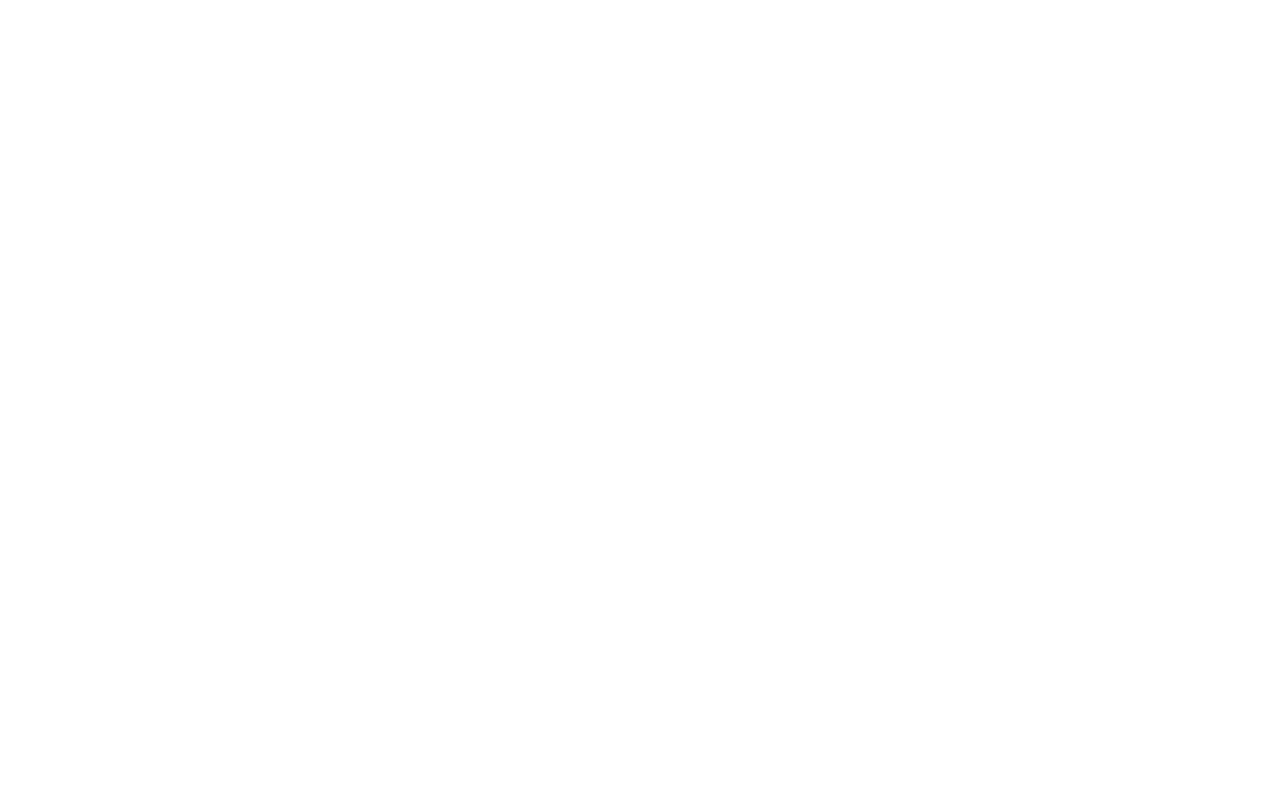
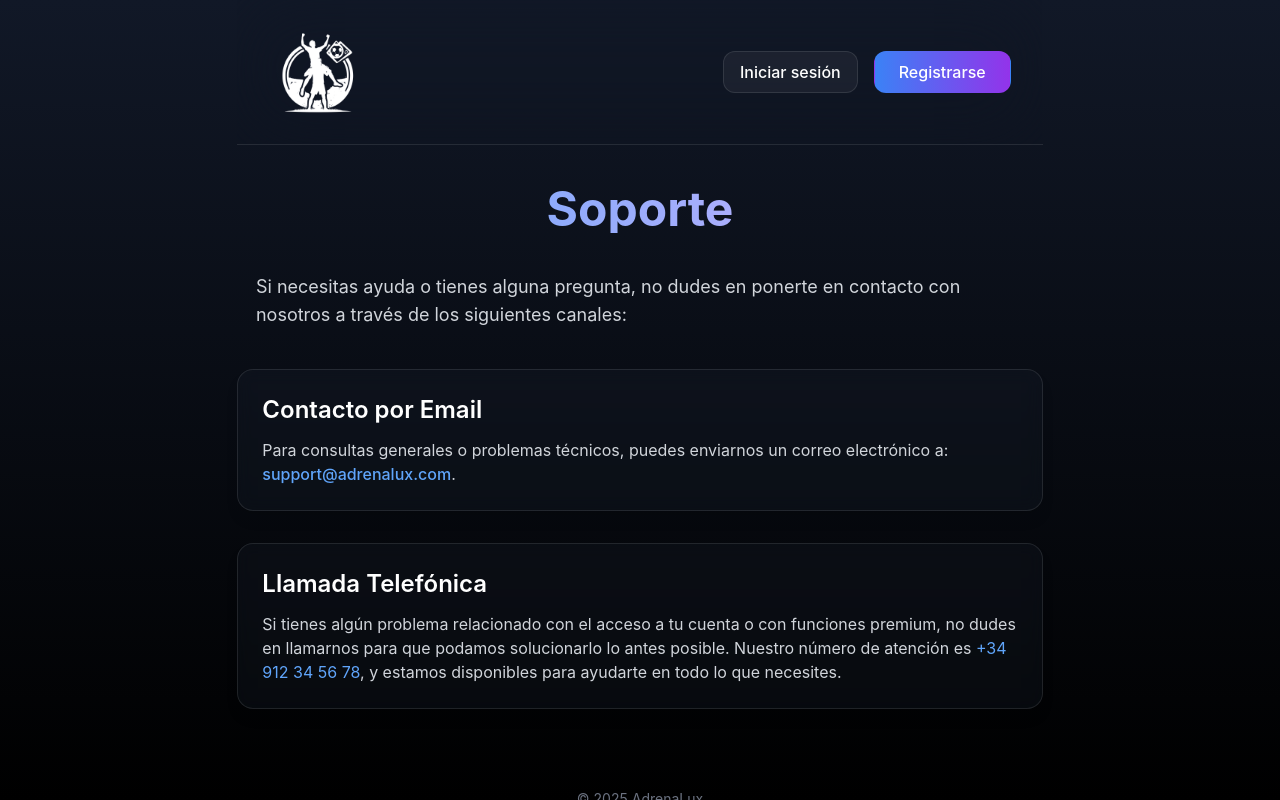
Before and after one commit to UNIZAR-30226-2025-05/adrenalux-frontend-web, a React (Vite) app: page /soporte in a window 1280 px wide. Before the commit this address had no page. Built offline with nearby package versions, Linux system fonts and the light colour scheme.

Commit message:
Fix terminos y ampliación landing page y página de soporte

```diff
--- a/src/App.jsx
+++ b/src/App.jsx
@@ -26,6 +26,7 @@
 import PartidasPausadas from "./components/PartidasPausadas";
 import Info from "./components/InfoFirstUser";
 import Terminos from "./components/Terminos";
+import Soporte from "./components/Soporte";
 
 function App() {
   const [theme, setTheme] = useState(localStorage.getItem("theme") || "dark");
@@ -78,6 +79,7 @@
         <Route path="/partidasPausadas" element={<PartidasPausadas />} />
         <Route path="/info" element={<Info />} />
         <Route path="/terminos" element={<Terminos />} />
+        <Route path="/soporte" element={<Soporte />} />
       </Routes>
     </Router>
   );
--- /dev/null
+++ b/src/components/Soporte.jsx
@@ -0,0 +1,112 @@
+import { useEffect } from 'react';
+import { useNavigate } from "react-router-dom";
+import { motion } from "framer-motion";
+import logo from "../assets/adrenalux_logo_white.png";
+import { getToken } from "../services/api/authApi";
+
+const Soporte = () => {
+    const navigate = useNavigate();
+    const token = getToken();
+
+    useEffect(() => {
+        document.documentElement.classList.add('bg-black');
+        document.body.className = 'bg-gradient-to-b from-gray-900 to-black text-white';
+        return () => {
+            document.documentElement.classList.remove('bg-black');
+            document.body.className = '';
+        };
+    }, []);
+
+    const handleLoginClick = () => navigate("/login");
+    const handleSignUpClick = () => navigate("/register");
+
+    const itemVariants = {
+        hidden: { y: 20, opacity: 0 },
+        visible: {
+            y: 0,
+            opacity: 1,
+            transition: { type: "spring", stiffness: 100 },
+        },
+    };
+
+  const sectionBoxStyle = "bg-gray-800/20 border border-white/10 rounded-2xl p-6 shadow-lg backdrop-blur";
+
+  return (
+    <div className="w-full h-screen flex justify-center bg-gradient-to-b from-gray-900 to-black overflow-y-auto">
+      <main className="w-full lg:w-2/3 px-6 pb-8 md:pb-12 space-y-10">
+          {/* Navbar */}
+        <header className="w-full px-4 py-4 md:px-8 md:py-6 flex justify-between items-center z-50 backdrop-blur-2xl border-b border-white/10">
+            <motion.img
+            src={logo}
+            alt="AdrenaLux Logo"
+            className="w-16 md:w-24 cursor-pointer transition-all duration-500 hover:scale-105"
+            onClick={() => navigate("/")}
+            whileHover={{ scale: 1.05 }}
+            variants={itemVariants}
+            />
+        <nav className="flex gap-2 md:gap-4">
+        {token ? (
+            <motion.button
+            onClick={() => navigate("/home")} // o a donde quieras
+            className="bg-white/10 hover:bg-white/20 px-4 py-2 rounded-xl transition-all duration-300 border border-white/10 backdrop-blur-lg text-sm md:text-base"
+            variants={itemVariants}
+            >
+            Inicio
+            </motion.button>
+        ) : (
+            <>
+            <motion.button
+                onClick={handleLoginClick}
+                className="bg-white/5 hover:bg-white/10 px-4 py-2 rounded-xl transition-all duration-300 border border-white/10 backdrop-blur-lg text-sm md:text-base"
+                variants={itemVariants}
+            >
+                Iniciar sesión
+            </motion.button>
+            <motion.button
+                onClick={handleSignUpClick}
+                className="relative bg-gradient-to-r from-blue-500 to-purple-600 hover:from-blue-400 hover:to-purple-500 px-6 py-2 rounded-xl transition-all duration-300 hover:shadow-[0_0_20px_-5px_rgba(99,102,241,0.5)]"
+                variants={itemVariants}
+            >
+                <span className="relative z-10">Registrarse</span>
+                <div className="absolute inset-0 bg-gradient-to-r from-blue-500/30 to-purple-600/30 rounded-xl opacity-0 hover:opacity-100 transition-opacity duration-300" />
+            </motion.button>
+            </>
+        )}
+        </nav>
+        </header>
+        <h1 className="text-4xl md:text-5xl font-bold bg-gradient-to-r from-blue-400 to-purple-300 bg-clip-text text-transparent text-center">
+          Soporte
+        </h1>
+
+        <p className="text-gray-300 text-lg max-w-3xl mx-auto">
+          Si necesitas ayuda o tienes alguna pregunta, no dudes en ponerte en contacto con nosotros a través de los siguientes canales:
+        </p>
+
+        <section className="space-y-8">
+
+          {/* Sección 1 */}
+          <div className={sectionBoxStyle}>
+            <h2 className="text-2xl font-semibold text-white mb-3">Contacto por Email</h2>
+            <p className="text-gray-300">
+                Para consultas generales o problemas técnicos, puedes enviarnos un correo electrónico a: <a href="mailto:support@adrenalux.com" className="text-blue-400">support@adrenalux.com</a>.
+            </p>
+          </div>
+
+          {/* Sección 2 */}
+          <div className={sectionBoxStyle}>
+            <h2 className="text-2xl font-semibold text-white mb-3">Llamada Telefónica</h2>
+            <p className="text-gray-300">
+                Si tienes algún problema relacionado con el acceso a tu cuenta o con funciones premium, no dudes en llamarnos para que podamos solucionarlo lo antes posible. Nuestro número de atención es <span className="text-blue-400">+34 912 34 56 78</span>, y estamos disponibles para ayudarte en todo lo que necesites.
+            </p>
+          </div>
+        </section>
+
+        <p className="text-sm text-gray-500 text-center py-10">
+          © {new Date().getFullYear()} AdrenaLux
+        </p>
+      </main>
+    </div>
+  );
+};
+
+export default Soporte;
--- a/src/components/Terminos.jsx
+++ b/src/components/Terminos.jsx
@@ -7,12 +7,13 @@
 const Terminos = () => {
     const navigate = useNavigate();
     const token = getToken();
+
     useEffect(() => {
         document.documentElement.classList.add('bg-black');
         document.body.className = 'bg-gradient-to-b from-gray-900 to-black text-white';
         return () => {
-        document.documentElement.classList.remove('bg-black');
-        document.body.className = '';
+            document.documentElement.classList.remove('bg-black');
+            document.body.className = '';
         };
     }, []);
 
@@ -22,9 +23,9 @@
     const itemVariants = {
         hidden: { y: 20, opacity: 0 },
         visible: {
-        y: 0,
-        opacity: 1,
-        transition: { type: "spring", stiffness: 100 },
+            y: 0,
+            opacity: 1,
+            transition: { type: "spring", stiffness: 100 },
         },
     };
 
@@ -142,14 +143,14 @@
           <div className={sectionBoxStyle}>
             <h2 className="text-2xl font-semibold text-white mb-3">6. Contacto</h2>
             <p className="text-gray-300">
-              Si tienes dudas sobre estos términos, puedes contactarnos mediante el formulario de soporte disponible en el sitio web. Nos tomamos muy en serio las preocupaciones de la comunidad y agradecemos tu compromiso con un entorno justo y competitivo.
+              Si tienes dudas sobre estos términos, puedes contactarnos. Nos tomamos muy en serio las preocupaciones de la comunidad y agradecemos tu compromiso con un entorno justo y competitivo.
             </p>
           </div>
 
         </section>
 
         <p className="text-sm text-gray-500 text-center py-10">
-          © {new Date().getFullYear()} AdrenaLux. Todos los derechos reservados. — Última actualización: mayo de 2025
+          © {new Date().getFullYear()} AdrenaLux — Última actualización: mayo de 2025
         </p>
       </main>
     </div>
```
